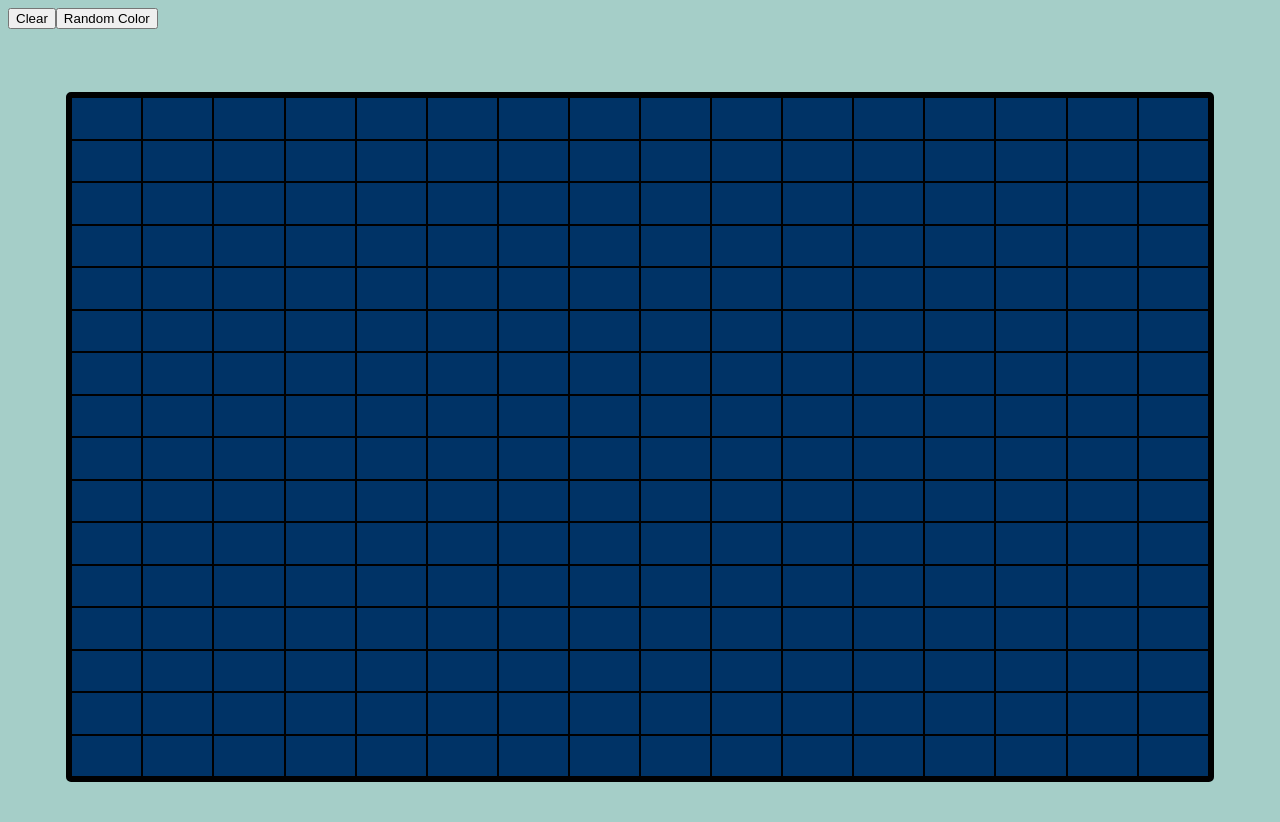
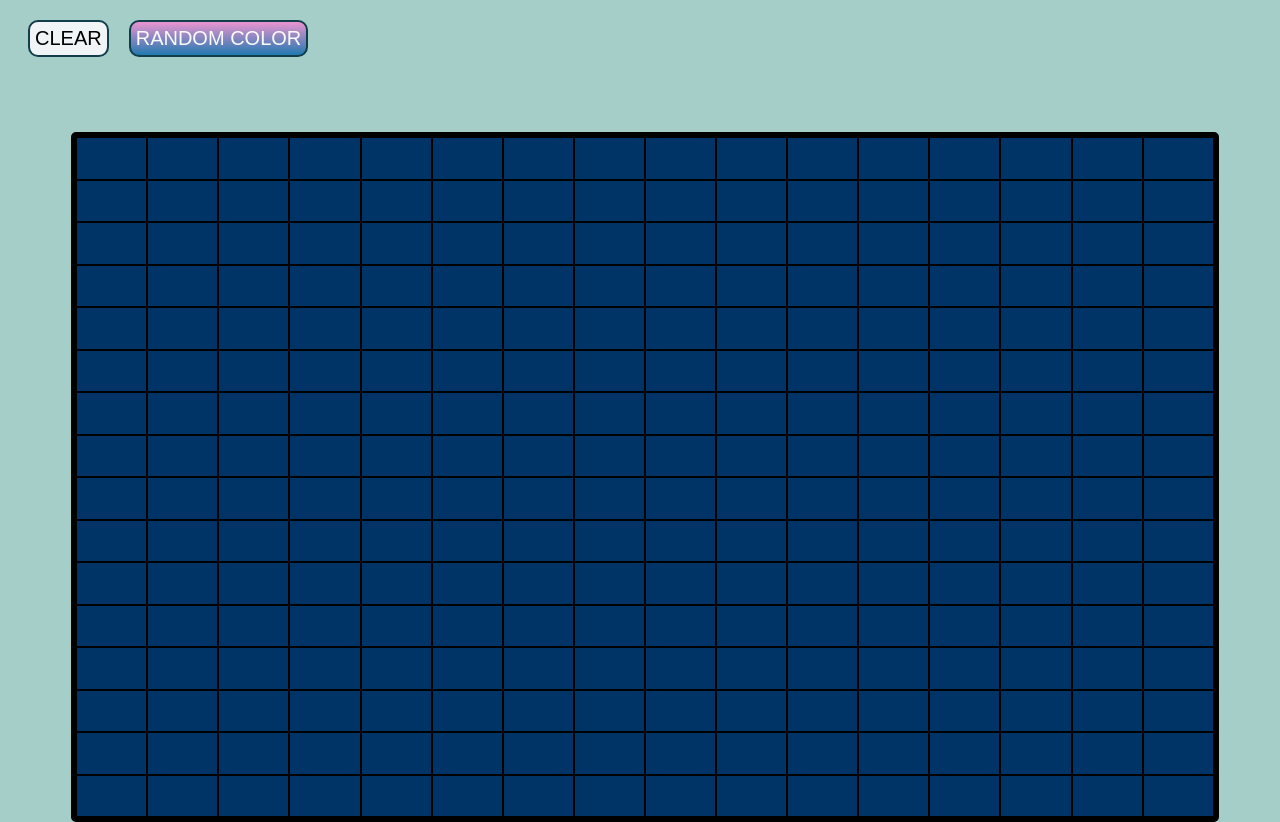
Before and after one commit to tpsst5/etch_a_sketch, a plain HTML site: page index.html in a window 1280 px wide. Drawn offline with Linux system fonts and the light colour scheme.

Commit message:
Updated js and css files

```diff
--- a/main.js
+++ b/main.js
@@ -7,7 +7,7 @@ containerDiv.style.borderRadius = '5px';
 containerDiv.style.display = 'grid';
 containerDiv.style.gridTemplateColumns = 'repeat(16, 1fr)';
 containerDiv.style.gridTemplateRows = 'repeat(16, 1fr)';
-containerDiv.style.marginTop = '5%';
+containerDiv.style.margin = '5%';
 containerDiv.style.height = '85%';
 containerDiv.style.width = '90%';
 containerDiv.style.justifyContent = 'center';
@@ -82,12 +82,14 @@ changeColor();
 
 // Create clear button
 let clearBtn = document.createElement('button');
-clearBtn.appendChild(document.createTextNode('Clear'));
+clearBtn.appendChild(document.createTextNode('CLEAR'));
+clearBtn.className = 'clrBtn';
 clearBtn.addEventListener('click', clearBox);
 
 // Create random color button
 let randColorBtn = document.createElement('button');
-randColorBtn.appendChild(document.createTextNode('Random Color'));
+randColorBtn.appendChild(document.createTextNode('RANDOM COLOR'));
+randColorBtn.className = 'randBtn';
 randColorBtn.addEventListener('click', changeColorRandom);
 
 // Clear squares and gets variable for new number of squares per side
--- a/style.css
+++ b/style.css
@@ -3,3 +3,37 @@ html, body{
     padding: 0;
     background-color: rgb(165, 206, 200);
 }
+
+.clrBtn{
+    background-color: #f0f4f7;
+    border-radius: 20px;
+    font-family: Arial, Helvetica, sans-serif;
+    font-size: 20px;
+    padding: 5px;
+    text-decoration: none;
+    border: 2px solid rgb(18, 61, 75);
+    border-radius: 10px;
+    margin: 12px 20px;
+}
+
+.clrBtn:hover{
+    background-image: -webkit-linear-gradient(top, #fff, #0c53ec);
+    font-weight: bold;
+}
+
+.randBtn{
+    background-image: -webkit-linear-gradient(top, #eb94d0, #2079b0);
+    border-radius: 20px;
+    font-family: Arial, Helvetica, sans-serif;
+    color: #fafafa;
+    font-size: 20px;
+    padding: 5px;
+    text-decoration: none;
+    border: 2px solid rgb(18, 61, 75);
+    border-radius: 10px;
+}
+
+.randBtn:hover{
+    background-image: -webkit-linear-gradient(top, #fff, #0c53ec);
+    font-weight: bold;
+}
```
